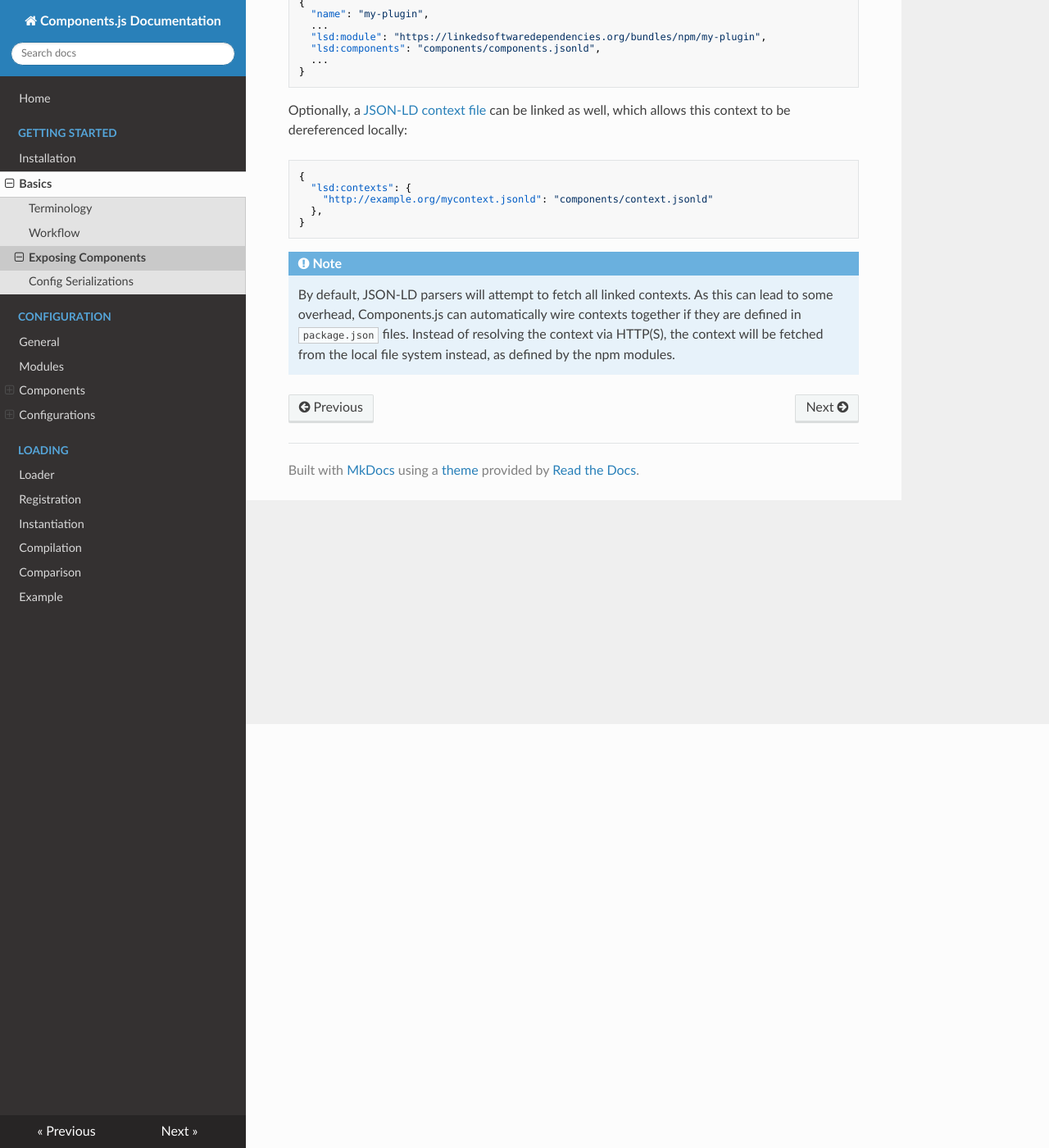
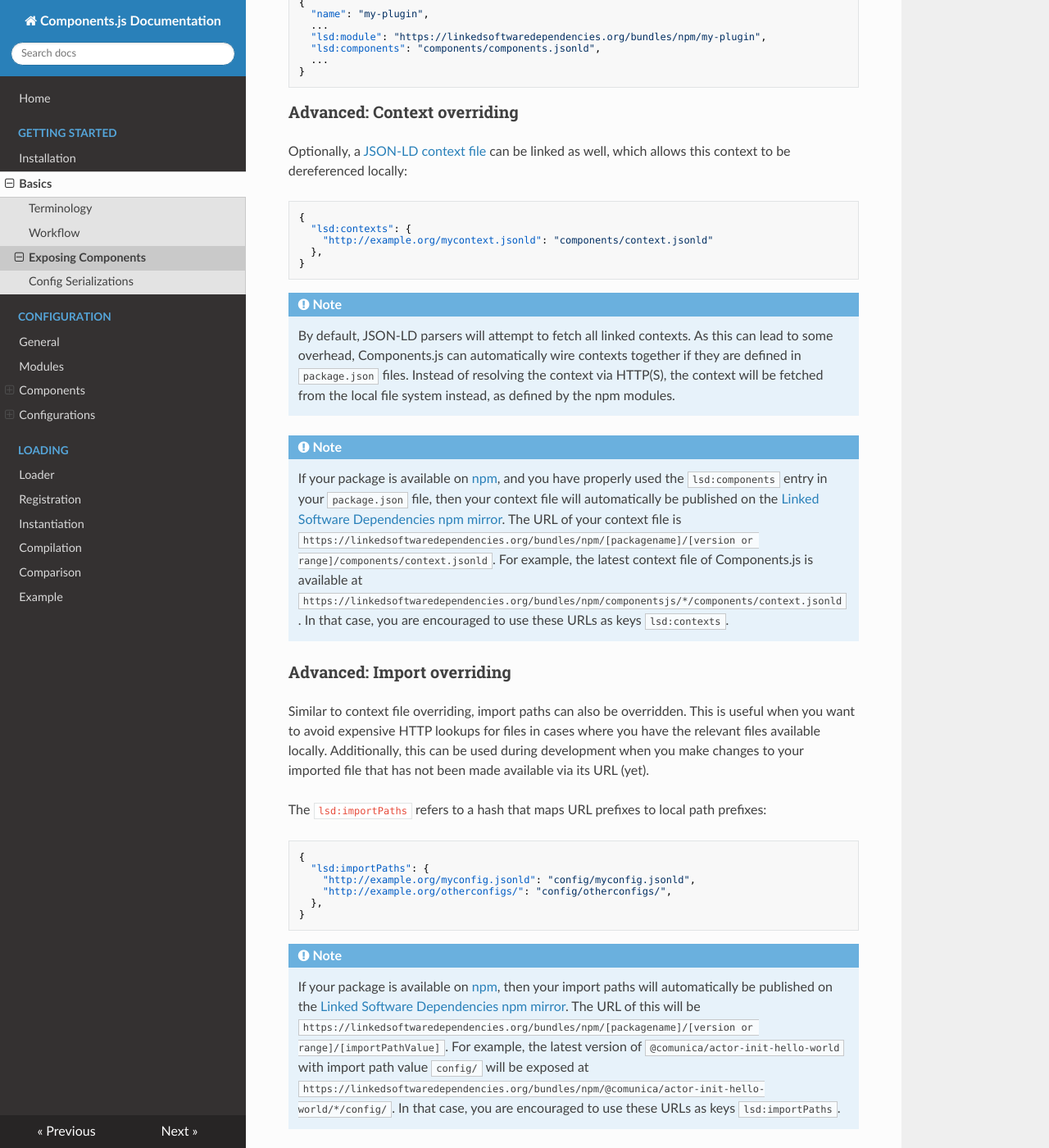
Before and after one commit to LinkedSoftwareDependencies/Documentation-Components.js, an MkDocs documentation site: the page built from docs/getting_started/basics/exposing_components.md, in a window 1280 px wide and 1400 px high, scrolled down 517 px. Shown: the whole window at 82% size. Built offline with MkDocs 1.6.1, drawn with Linux system fonts in a browser that asks for light colours; nearby versions of some CDN libraries; old or Windows-style settings are respelled for this version of MkDocs.

Commit message:
Update to Components.js 3.0.0 with import URL changes

````diff
--- a/docs/getting_started/basics/exposing_components.md
+++ b/docs/getting_started/basics/exposing_components.md
@@ -23,6 +23,8 @@ For example:
 }
 ```
 
+### Advanced: Context overriding
+
 Optionally, a [JSON-LD context file](https://www.w3.org/TR/json-ld/#the-context) can be linked as well,
 which allows this context to be dereferenced locally:
 ```json
@@ -38,3 +40,33 @@ which allows this context to be dereferenced locally:
     As this can lead to some overhead, Components.js can automatically wire contexts together if they are defined in `package.json` files.
     Instead of resolving the context via HTTP(S), the context will be fetched from the local file system instead,
     as defined by the npm modules.
+
+!!! note
+    If your package is available on [npm](https://www.npmjs.com/), and you have properly used the `lsd:components` entry in your `package.json` file,
+    then your context file will automatically be published on the [Linked Software Dependencies npm mirror](https://linkedsoftwaredependencies.org/).
+    The URL of your context file is `https://linkedsoftwaredependencies.org/bundles/npm/[packagename]/[version or range]/components/context.jsonld`.
+    For example, the latest context file of Components.js is available at `https://linkedsoftwaredependencies.org/bundles/npm/componentsjs/*/components/context.jsonld`.
+    In that case, you are encouraged to use these URLs as keys `lsd:contexts`.
+
+### Advanced: Import overriding
+
+Similar to context file overriding, import paths can also be overridden.
+This is useful when you want to avoid expensive HTTP lookups for files in cases where you have the relevant files available locally.
+Additionally, this can be used during development when you make changes to your imported file that has not been made available via its URL (yet).
+
+The `lsd:importPaths` refers to a hash that maps URL prefixes to local path prefixes:
+```json
+{
+  "lsd:importPaths": {
+    "http://example.org/myconfig.jsonld": "config/myconfig.jsonld",
+    "http://example.org/otherconfigs/": "config/otherconfigs/",
+  },
+}
+```
+
+!!! note
+    If your package is available on [npm](https://www.npmjs.com/),
+    then your import paths will automatically be published on the [Linked Software Dependencies npm mirror](https://linkedsoftwaredependencies.org/).
+    The URL of this will be `https://linkedsoftwaredependencies.org/bundles/npm/[packagename]/[version or range]/[importPathValue]`.
+    For example, the latest version of `@comunica/actor-init-hello-world` with import path value `config/` will be exposed at `https://linkedsoftwaredependencies.org/bundles/npm/@comunica/actor-init-hello-world/*/config/`.
+    In that case, you are encouraged to use these URLs as keys `lsd:importPaths`.
````
Also changed, not shown: docs/configuration/components/general.md (+4 -0 lines), docs/configuration/general.md (+1 -1 lines), docs/configuration/modules.md (+7 -5 lines), docs/getting_started/basics/workflow.md (+20 -8 lines), docs/index.md (+2 -2 lines), package.json (+5 -2 lines), 8 other files.
